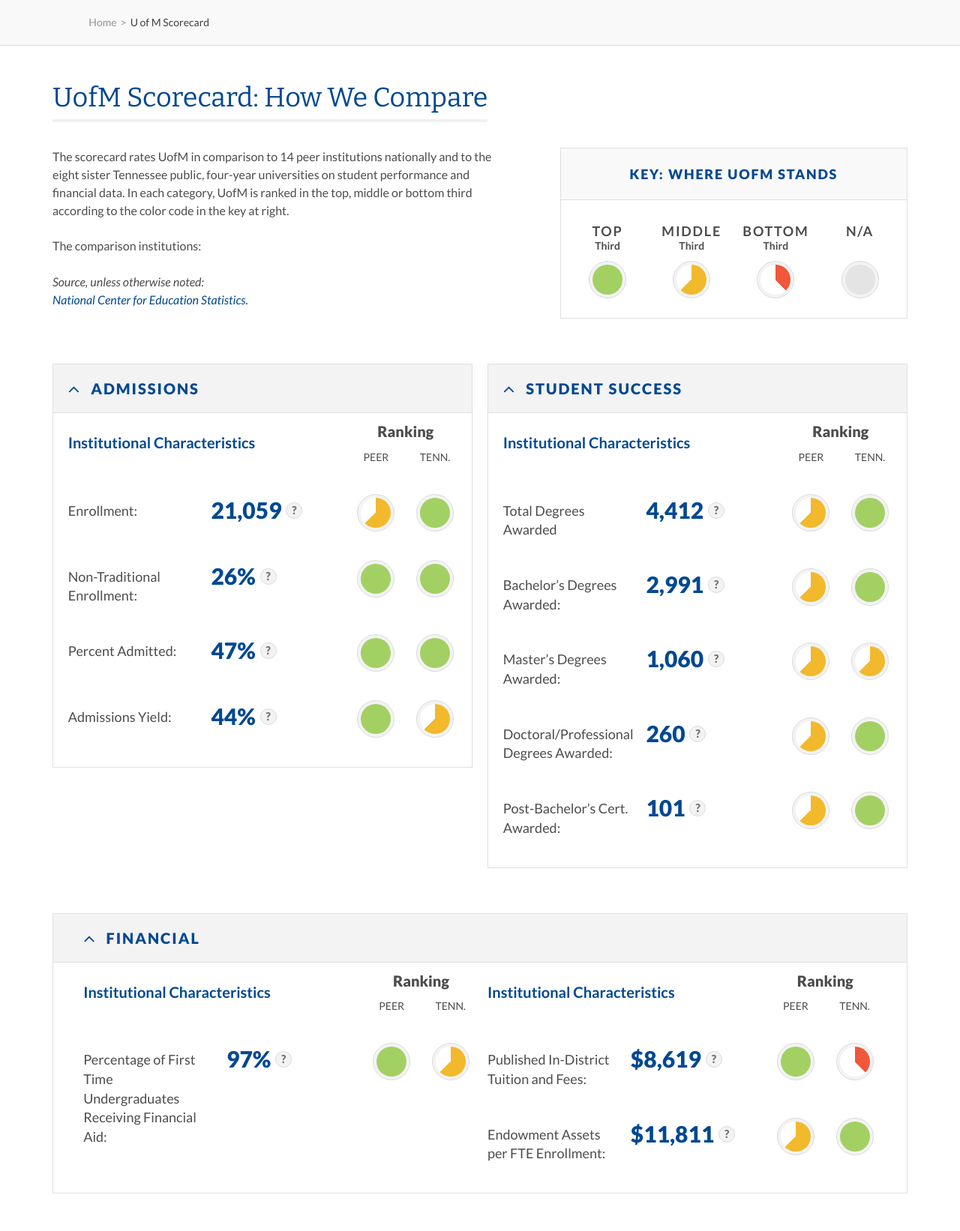
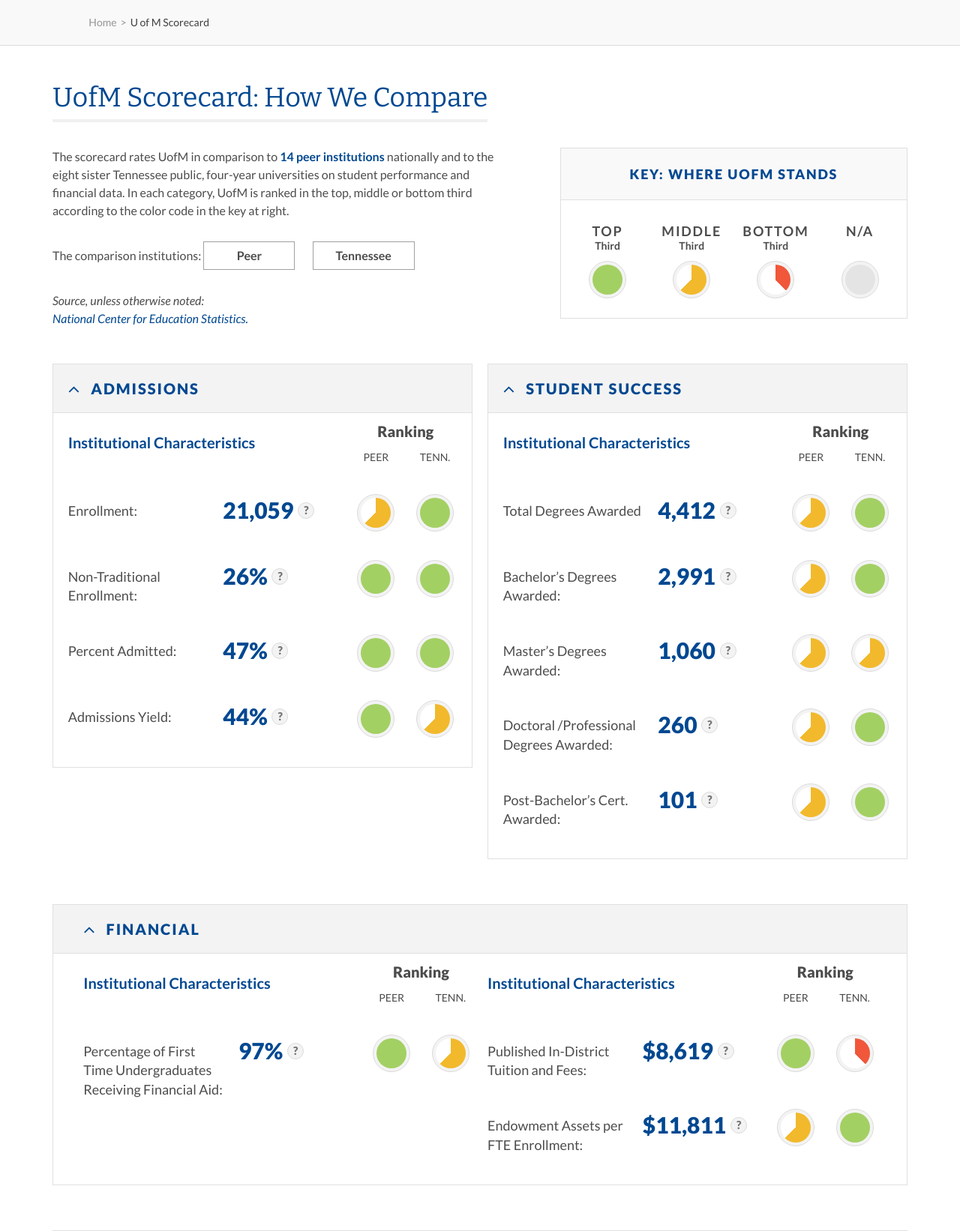
Before and after one commit to UniversityOfMemphisWeb/memphis.edu_templates, a PHP site: template resources/views/scorecard.html.twig in a window 1280 px wide. Shown: the part 279-1921 px from the top of the page at 75% size. Run offline with PHP 8.4, Linux system fonts and the light colour scheme; the template is opened without the code that fills it, so the values that code supplies are empty; some libraries are stand-ins or nearby versions.

Commit message:
Tweak width. Fix missing buttons on desktop

```diff
--- a/resources/views/scorecard.html.twig
+++ b/resources/views/scorecard.html.twig
@@ -77,12 +77,12 @@
 
                             <div class="row">
                                 <div class="col-xs-24 col-md-13">
-                                    <p>The scorecard rates UofM in comparison to 14 peer institutions nationally and to the eight sister Tennessee public, four-year universities on student performance and financial data. In each category, UofM is ranked in the top, middle or bottom third according to the color code in the key at right.</p>
+                                    <p>The scorecard rates UofM in comparison to <a class="font--bold" href="#">14 peer institutions</a> nationally and to the eight sister Tennessee public, four-year universities on student performance and financial data. In each category, UofM is ranked in the top, middle or bottom third according to the color code in the key at right.</p>
 
                                     <div style="margin-bottom: 24px;">
                                         The comparison institutions:
 
-                                        <div class="visible-xs-block visible-sm-inline">
+                                        <div class="scorecard--button__group">
                                             <div style="margin-left: 0;" class="scorecard--button">
                                                 <span>Peer</span>
                                                 <div id="scorecard-button-peer" class="scorecard--button__info">
@@ -246,10 +246,10 @@
                                             <div class="row scorecard--box__interior__row">
                                                 <div class="col-xs-14 col-sm-17">
                                                     <div class="row">
-                                                        <div class="col-xs-24 col-sm-16 col-md-12 scorecard--box__interior__row__title">
+                                                        <div class="col-xs-24 col-sm-16 col-md-13 scorecard--box__interior__row__title">
                                                             Enrollment:
                                                         </div>
-                                                        <div class="col-xs-24 col-sm-8 col-md-12 scorecard--box__number">
+                                                        <div class="col-xs-24 col-sm-8 col-md-11 scorecard--box__number">
                                                             21,059 <span class="scorecard--tip" data-toggle="tooltip" title="Some tooltip text! Some tooltip text! Some tooltip text! Some tooltip text! Some tooltip text! Some tooltip text! Some tooltip text! Some tooltip text! Some tooltip text! Some tooltip text! Some tooltip text! Some tooltip text! Some tooltip text! Some tooltip text!"></span>
                                                         </div>
                                                     </div>
@@ -269,10 +269,10 @@
                                             <div class="row scorecard--box__interior__row">
                                                 <div class="col-xs-14 col-sm-17">
                                                     <div class="row">
-                                                        <div class="col-xs-24 col-sm-16 col-md-12 scorecard--box__interior__row__title">
+                                                        <div class="col-xs-24 col-sm-16 col-md-13 scorecard--box__interior__row__title">
                                                             Non-Traditional Enrollment:
                                                         </div>
-                                                        <div class="col-xs-24 col-sm-8 col-md-12 scorecard--box__number">
+                                                        <div class="col-xs-24 col-sm-8 col-md-11 scorecard--box__number">
                                                             26% <span class="scorecard--tip" data-toggle="tooltip" title="Some tooltip text!"></span>
                                                         </div>
                                                     </div>
@@ -292,10 +292,10 @@
                                             <div class="row scorecard--box__interior__row">
                                                 <div class="col-xs-14 col-sm-17">
                                                     <div class="row">
-                                                        <div class="col-xs-24 col-sm-16 col-md-12 scorecard--box__interior__row__title">
+                                                        <div class="col-xs-24 col-sm-16 col-md-13 scorecard--box__interior__row__title">
                                                             Percent Admitted:
                                                         </div>
-                                                        <div class="col-xs-24 col-sm-8 col-md-12 scorecard--box__number">
+                                                        <div class="col-xs-24 col-sm-8 col-md-11 scorecard--box__number">
                                                             47% <span class="scorecard--tip" data-toggle="tooltip" title="Some tooltip text!"></span>
                                                         </div>
                                                     </div>
@@ -315,10 +315,10 @@
                                             <div class="row scorecard--box__interior__row">
                                                 <div class="col-xs-14 col-sm-17">
                                                     <div class="row">
-                                                        <div class="col-xs-24 col-sm-16 col-md-12 scorecard--box__interior__row__title">
+                                                        <div class="col-xs-24 col-sm-16 col-md-13 scorecard--box__interior__row__title">
                                                             Admissions Yield:
                                                         </div>
-                                                        <div class="col-xs-24 col-sm-8 col-md-12 scorecard--box__number">
+                                                        <div class="col-xs-24 col-sm-8 col-md-11 scorecard--box__number">
                                                             44% <span class="scorecard--tip" data-toggle="tooltip" title="Some tooltip text!"></span>
                                                         </div>
                                                     </div>
@@ -367,10 +367,10 @@
                                             <div class="row scorecard--box__interior__row">
                                                 <div class="col-xs-14 col-sm-17">
                                                     <div class="row">
-                                                        <div class="col-xs-24 col-sm-16 col-md-12 scorecard--box__interior__row__title">
+                                                        <div class="col-xs-24 col-sm-16 col-md-13 scorecard--box__interior__row__title">
                                                             Total Degrees Awarded
                                                         </div>
-                                                        <div class="col-xs-24 col-sm-8 col-md-12 scorecard--box__number">
+                                                        <div class="col-xs-24 col-sm-8 col-md-11 scorecard--box__number">
                                                             4,412 <span class="scorecard--tip" data-toggle="tooltip" title="Some tooltip text!"></span>
                                                         </div>
                                                     </div>
@@ -390,10 +390,10 @@
                                             <div class="row scorecard--box__interior__row">
                                                 <div class="col-xs-14 col-sm-17">
                                                     <div class="row">
-                                                        <div class="col-xs-24 col-sm-16 col-md-12 scorecard--box__interior__row__title">
+                                                        <div class="col-xs-24 col-sm-16 col-md-13 scorecard--box__interior__row__title">
                                                             Bachelor’s Degrees Awarded:
                                                         </div>
-                                                        <div class="col-xs-24 col-sm-8 col-md-12 scorecard--box__number">
+                                                        <div class="col-xs-24 col-sm-8 col-md-11 scorecard--box__number">
                                                             2,991 <span class="scorecard--tip" data-toggle="tooltip" title="Some tooltip text!"></span>
                                                         </div>
                                                     </div>
@@ -413,10 +413,10 @@
                                             <div class="row scorecard--box__interior__row">
                                                 <div class="col-xs-14 col-sm-17">
                                                     <div class="row">
-                                                        <div class="col-xs-24 col-sm-16 col-md-12 scorecard--box__interior__row__title">
+                                                        <div class="col-xs-24 col-sm-16 col-md-13 scorecard--box__interior__row__title">
                                                             Master’s Degrees Awarded:
                                                         </div>
-                                                        <div class="col-xs-24 col-sm-8 col-md-12 scorecard--box__number">
+                                                        <div class="col-xs-24 col-sm-8 col-md-11 scorecard--box__number">
                                                             1,060 <span class="scorecard--tip" data-toggle="tooltip" title="Some tooltip text!"></span>
                                                         </div>
                                                     </div>
@@ -436,10 +436,10 @@
                                             <div class="row scorecard--box__interior__row">
                                                 <div class="col-xs-14 col-sm-17">
                                                     <div class="row">
-                                                        <div class="col-xs-24 col-sm-16 col-md-12 scorecard--box__interior__row__title">
-                                                            Doctoral/Professional Degrees Awarded:
+                                                        <div class="col-xs-24 col-sm-16 col-md-13 scorecard--box__interior__row__title">
+                                                            Doctoral /Professional Degrees Awarded:
                                                         </div>
-                                                        <div class="col-xs-24 col-sm-8 col-md-12 scorecard--box__number">
+                                                        <div class="col-xs-24 col-sm-8 col-md-11 scorecard--box__number">
                                                             260 <span class="scorecard--tip" data-toggle="tooltip" title="Some tooltip text!"></span>
                                                         </div>
                                                     </div>
@@ -459,11 +459,11 @@
                                             <div class="row scorecard--box__interior__row">
                                                 <div class="col-xs-14 col-sm-17">
                                                     <div class="row">
-                                                        <div class="col-xs-24 col-sm-16 col-md-12 scorecard--box__interior__row__title">
+                                                        <div class="col-xs-24 col-sm-16 col-md-13 scorecard--box__interior__row__title">
                                                             Post-Bachelor’s
                                                                                                         Cert. Awarded:
                                                         </div>
-                                                        <div class="col-xs-24 col-sm-8 col-md-12 scorecard--box__number">
+                                                        <div class="col-xs-24 col-sm-8 col-md-11 scorecard--box__number">
                                                             101 <span class="scorecard--tip" data-toggle="tooltip" title="Some tooltip text!"></span>
                                                         </div>
                                                     </div>
@@ -516,10 +516,10 @@
                                                     <div class="row scorecard--box__interior__row">
                                                         <div class="col-xs-14 col-sm-17">
                                                             <div class="row">
-                                                                <div class="col-xs-24 col-sm-16 col-md-12 scorecard--box__interior__row__title">
+                                                                <div class="col-xs-24 col-sm-16 col-md-13 scorecard--box__interior__row__title">
                                                                     Percentage of First Time Undergraduates Receiving Financial Aid:
                                                                 </div>
-                                                                <div class="col-xs-24 col-sm-8 col-md-12 scorecard--box__number">
+                                                                <div class="col-xs-24 col-sm-8 col-md-11 scorecard--box__number">
                                                                     97% <span class="scorecard--tip" data-toggle="tooltip" title="Some tooltip text!"></span>
                                                                 </div>
                                                             </div>
@@ -560,10 +560,10 @@
                                                     <div class="row scorecard--box__interior__row">
                                                         <div class="col-xs-14 col-sm-17">
                                                             <div class="row">
-                                                                <div class="col-xs-24 col-sm-16 col-md-12 scorecard--box__interior__row__title">
+                                                                <div class="col-xs-24 col-sm-16 col-md-13 scorecard--box__interior__row__title">
                                                                     Published In-District Tuition and Fees:
                                                                 </div>
-                                                                <div class="col-xs-24 col-sm-8 col-md-12 scorecard--box__number">
+                                                                <div class="col-xs-24 col-sm-8 col-md-11 scorecard--box__number">
                                                                     $8,619 <span class="scorecard--tip" data-toggle="tooltip" title="Some tooltip text!"></span>
                                                                 </div>
                                                             </div>
@@ -582,10 +582,10 @@
                                                     <div class="row scorecard--box__interior__row">
                                                         <div class="col-xs-14 col-sm-17">
                                                             <div class="row">
-                                                                <div class="col-xs-24 col-sm-16 col-md-12 scorecard--box__interior__row__title">
+                                                                <div class="col-xs-24 col-sm-16 col-md-13 scorecard--box__interior__row__title">
                                                                     Endowment Assets per FTE Enrollment:
                                                                 </div>
-                                                                <div class="col-xs-24 col-sm-8 col-md-12 scorecard--box__number">
+                                                                <div class="col-xs-24 col-sm-8 col-md-11 scorecard--box__number">
                                                                     $11,811 <span class="scorecard--tip" data-toggle="tooltip" title="Some tooltip text!"></span>
                                                                 </div>
                                                             </div>
--- a/web/css/sass/custom/_custom-content.scss
+++ b/web/css/sass/custom/_custom-content.scss
@@ -2774,6 +2774,9 @@
       }
 
       &__ {
+        &group {
+          display: block;
+        }
         &info {
           display: none;
 
--- a/web/css/sass/custom/_custom-min_sm.scss
+++ b/web/css/sass/custom/_custom-min_sm.scss
@@ -339,4 +339,16 @@
       text-align: left;
     }
   }
+
+  .scorecard {
+    &-- {
+      &button {
+        &__ {
+          &group {
+            display: inline;
+          }
+        }
+      }
+    }
+  }
 }
```
Also changed, not shown: web/css/style.css.
